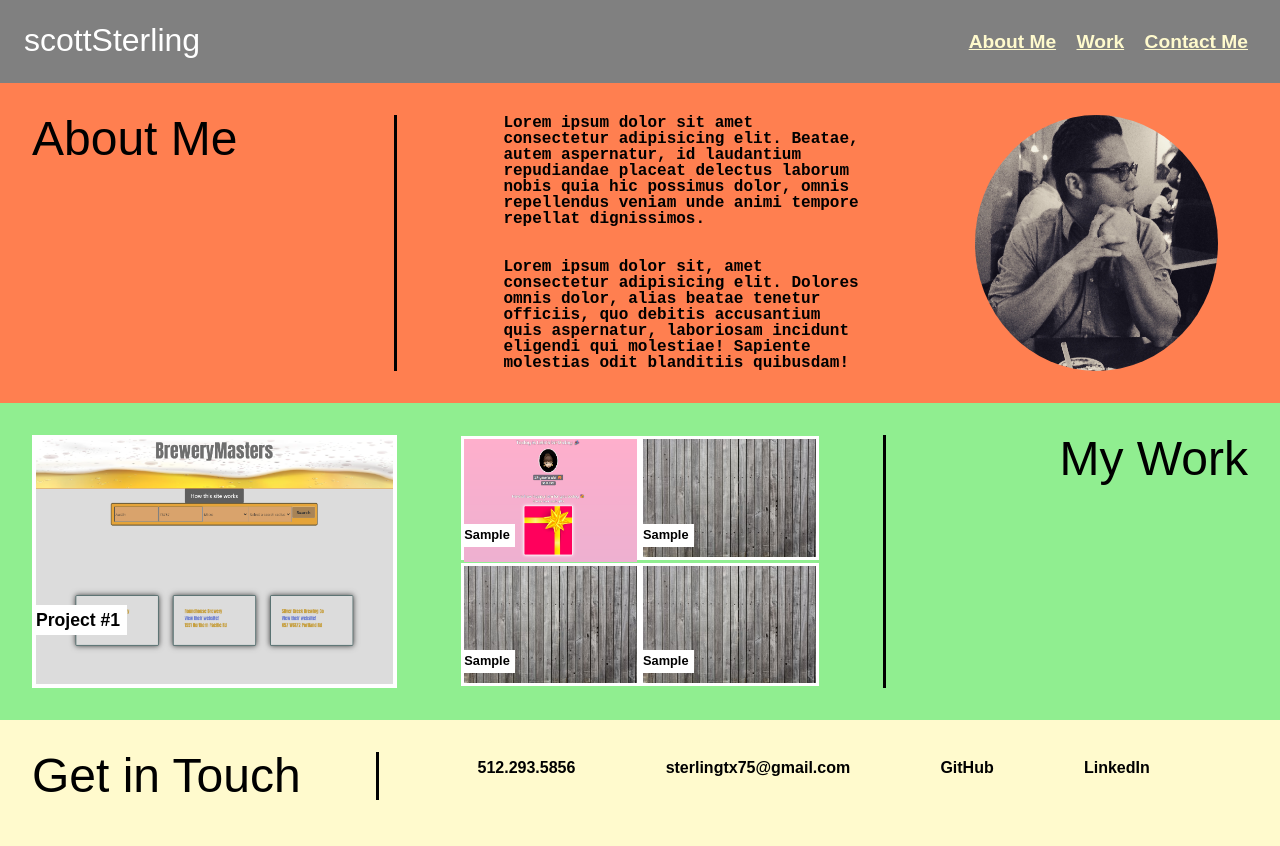
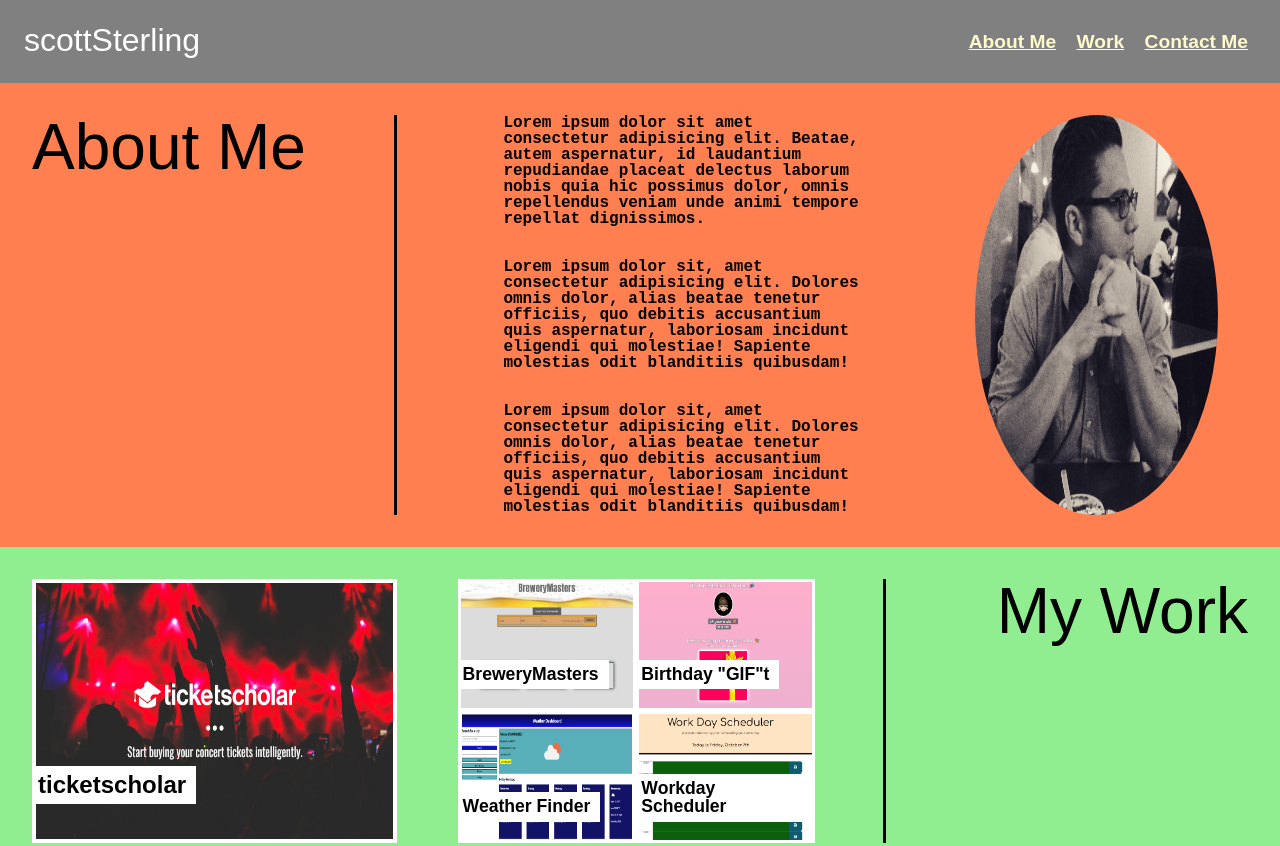
Before and after one commit to OvernightSolo/scott-sterling-portfolio, a plain HTML site: page index.html in a window 1280 px wide. Shown: the top 846 px of the page. Drawn offline with Linux system fonts and the light colour scheme.

Commit message:
added projects

```diff
--- a/style5.css
+++ b/assets/css/style5.css
@@ -44,7 +44,7 @@ p {
 .about-title,
 .work-header,
 .contact-title {
-  font-size: 3rem;
+  font-size: 4rem;
 }
 
 .about-title,
@@ -82,8 +82,6 @@ p {
 .work-grid {
   display: flex;
   flex-wrap: wrap;
-  justify-content: center;
-  align-items: center;
 }
 
 .main-work {
@@ -96,31 +94,35 @@ p {
 .main-label {
   position: absolute;
   left: 0;
-  bottom: 20%;
-  padding: 7px 7px 5px 0px;
+  bottom: 14%;
+  padding: 7px 10px 7px 2px;
   background-color: white;
   display: flex;
   font-weight: bold;
-  padding-left: 0;
-  font-size: 1.1em;
+  font-size: 1.5em;
 }
 
 .work-sample {
   width: 49%;
-  height: 49%;
+  height: 50%;
   display: flex;
   border: 3px solid white;
   position: relative;
 }
 
+.work-sample img {
+  height: 100%;
+  width: 100%;
+}
+
 .work-label {
   position: absolute;
   left: 0;
-  bottom: 10px;
-  padding: 5px 5px 5px 0px;
+  bottom: 15%;
+  padding: 6px 10px 6px 2px;
   background-color: white;
   font-weight: bold;
-  font-size: 0.8em;
+  font-size: 1.1em;
 }
 
 .my-pic {
--- a/index.html
+++ b/index.html
@@ -5,8 +5,8 @@
     <meta http-equiv="X-UA-Compatible" content="IE=edge" />
     <meta name="viewport" content="width=device-width, initial-scale=1.0" />
     <title>Professional Portfolio</title>
-    <link rel="stylesheet" href="reset.css" />
-    <link rel="stylesheet" href="style5.css" />
+    <link rel="stylesheet" href="./assets/css/reset.css" />
+    <link rel="stylesheet" href="./assets/css/style5.css" />
   </head>
   <body>
     <header class="introduction">
@@ -32,9 +32,16 @@
         dolor, alias beatae tenetur officiis, quo debitis accusantium quis
         aspernatur, laboriosam incidunt eligendi qui molestiae! Sapiente
         molestias odit blanditiis quibusdam!
+        <br />
+        <br />
+        <br />
+        Lorem ipsum dolor sit, amet consectetur adipisicing elit. Dolores omnis
+        dolor, alias beatae tenetur officiis, quo debitis accusantium quis
+        aspernatur, laboriosam incidunt eligendi qui molestiae! Sapiente
+        molestias odit blanditiis quibusdam!
       </p>
       <img
-        src="images/my-profile.JPG"
+        src="./assets/images/my-profile.JPG"
         alt="Scott Sterling"
         class="my-pic width"
       />
@@ -43,39 +50,53 @@
     <!-- This image stands on its own -->
     <section class="work" id="work">
       <div class="main-work width">
-        <a href="https://teeoni.github.io/SuperTeamRepo/" target="_blank"
+        <a href="https://whispering-cove-28179.herokuapp.com/" target="_blank"
           ><img
             id="sample-1"
-            src="images/project1screenshot.png"
+            src="./assets/images/ticketscholar.png"
             target="_blank"
         /></a>
-        <div class="main-label">Project #1</div>
+        <div class="main-label">ticketscholar</div>
       </div>
 
       <!-- This is where Samples 2 through 5 start -->
       <div class="work-grid width">
         <div class="work-sample">
           <a
-            href="https://overnightsolo.github.io/birthday-GIFt/"
+            href="https://overnightsolo.github.io/BreweryMasters/"
             target="_blank"
-            ><img id="sample-2" src="images/birthday-GIFtscreenshot.png"
+            ><img id="sample-2" src="./assets/images/project1screenshot.png"
           /></a>
-          <div class="work-label">Sample</div>
+          <div class="work-label">BreweryMasters</div>
         </div>
 
         <div class="work-sample">
-          <img src="images/grey-wood-300x200.jpg" />
-          <div class="work-label">Sample</div>
+          <a
+            href="https://overnightsolo.github.io/birthday-GIFt/"
+            target="_blank"
+            ><img
+              id="sample-3"
+              src="./assets/images/birthday-GIFtscreenshot.png"
+          /></a>
+          <div class="work-label">Birthday "GIF"t</div>
         </div>
 
         <div class="work-sample">
-          <img src="images/grey-wood-300x200.jpg" />
-          <div class="work-label">Sample</div>
+          <a
+            href="https://overnightsolo.github.io/weather-finder-sterling/"
+            target="_blank"
+            ><img id="sample-4" src="./assets/images/weather.png"
+          /></a>
+          <div class="work-label">Weather Finder</div>
         </div>
 
         <div class="work-sample">
-          <img src="images/grey-wood-300x200.jpg" />
-          <div class="work-label">Sample</div>
+          <a
+            href="https://overnightsolo.github.io/workday-planner-sterling/"
+            target="_blank"
+            ><img id="sample-5" src="./assets/images/workday-planner.png"
+          /></a>
+          <div class="work-label">Workday Scheduler</div>
         </div>
       </div>
 
```
Also changed, not shown: assets/css/reset.css (renamed from reset.css), assets/images/birthday-GIFtscreenshot.png (renamed from images/birthday-GIFtscreenshot.png), assets/images/grey-wood-300x200.jpg (renamed from images/grey-wood-300x200.jpg), assets/images/my-profile.JPG (renamed from images/my-profile.JPG), assets/images/nav-and-about.png (renamed from images/nav-and-about.png), assets/images/project1screenshot.png (renamed from images/project1screenshot.png), assets/images/responsive1.png (renamed from images/responsive1.png), assets/images/responsive2.png (renamed from images/responsive2.png), assets/images/ticketscholar.png (added), assets/images/weather.png (added), assets/images/work-and-contact.png (renamed from images/work-and-contact.png), assets/images/workday-planner.png (added).
